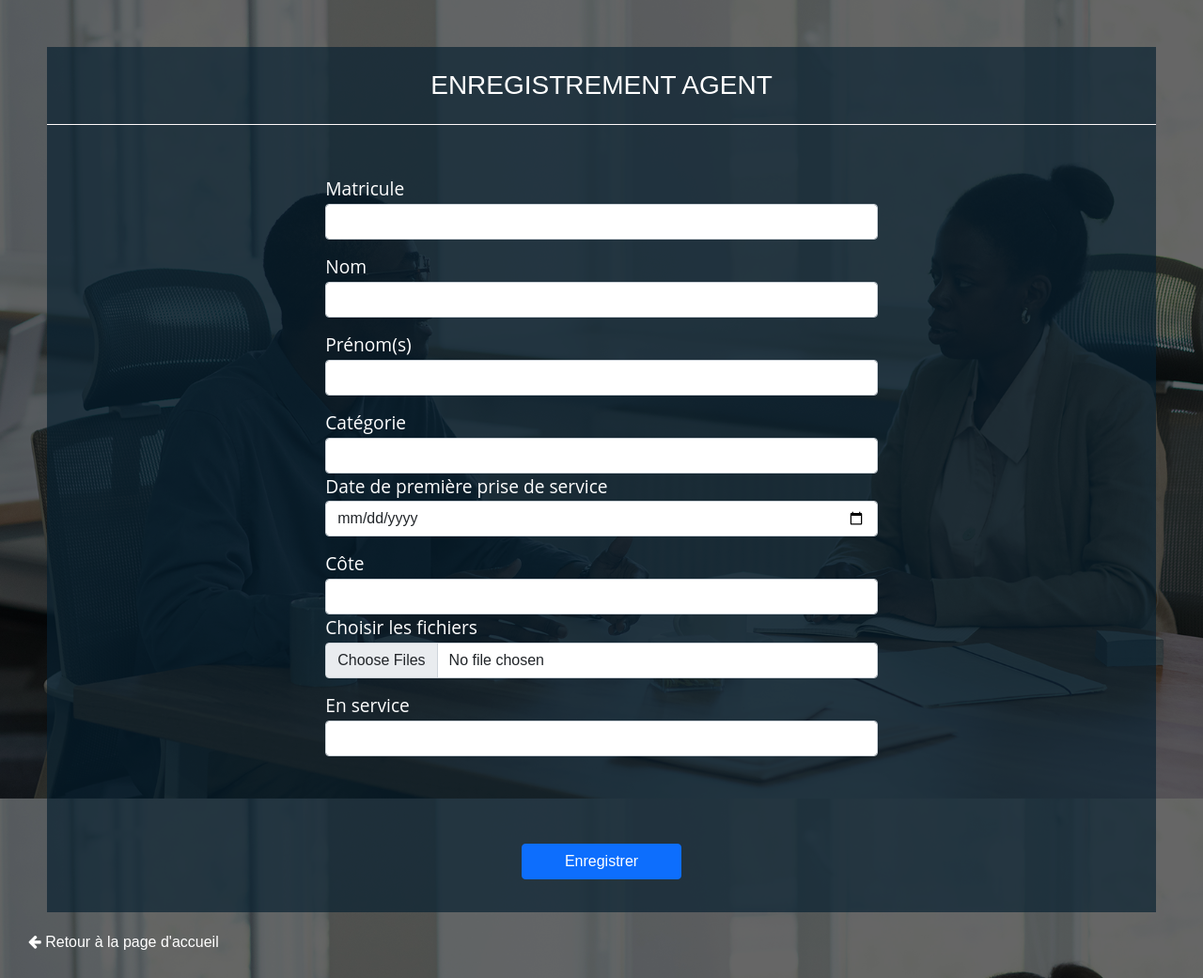
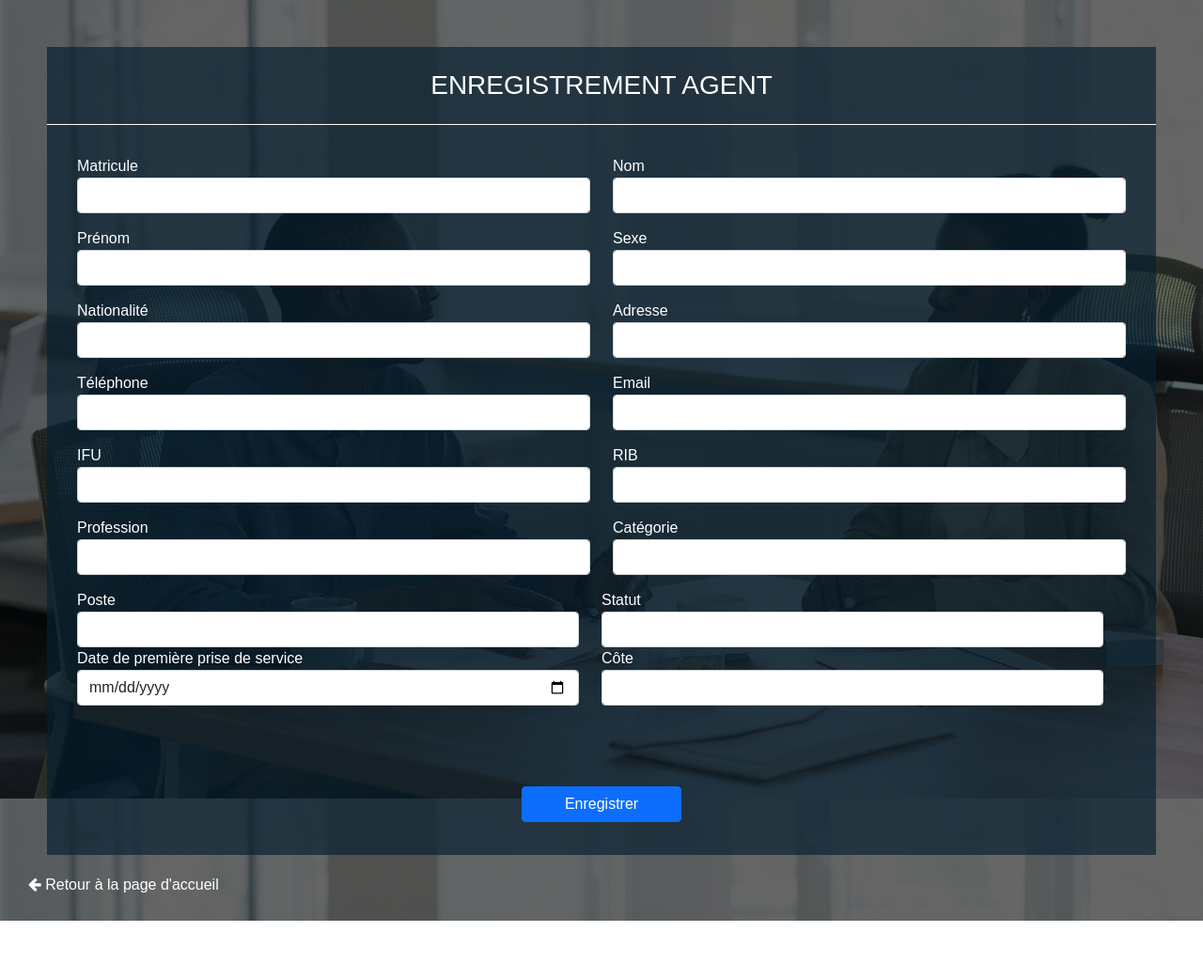
Before and after one commit to EmmanuelNoel/pgpeneam, a PHP site: page /eagent.php in a window 1280 px wide. Shown: the whole page at 94% size. After the commit the page ends 980 px from the top, so only its background shows below. Run offline with PHP 8.4, Linux system fonts and the light colour scheme; lists and menus that the app fills with data are empty.

Commit message:
pardon ohhh faut finir ça

```diff
--- a/css/style.css
+++ b/css/style.css
@@ -3254,13 +3254,12 @@ div#graph1, div#graph4, div#graph5, div#graph6, div#graph7, div#graph8, div#grap
 
 .third {
     color: white;
-    font-size: 1.2em;
+    font-size: 1em;
     background: transparent;
     border: 1px solid snow;
     border-left: none;
     border-right: none;
     border-bottom: none;
-
     padding: 2em;
 }
 
@@ -3271,7 +3270,7 @@ div#graph1, div#graph4, div#graph5, div#graph6, div#graph7, div#graph8, div#grap
 
 .col-6{
     text-align: left;
-    margin-bottom: 5px;
+    margin-bottom: 15px;
 }
 
 .col-lg-6{
@@ -3292,25 +3291,7 @@ div#graph1, div#graph4, div#graph5, div#graph6, div#graph7, div#graph8, div#grap
     width: 15%;
 }
 
-/* confirm page */
-
-.confirm-main{
-    margin: auto;
-    margin-top: 20em;
-    background: rgba(4, 35, 55, 0.678);
-    width: 30%;
-}
-
-.confirm-main i .fa.fa-check-square-o{
-    font-size: 40px;
-    color: white;
+/*Page d'édition de contrat*/
+.col-md-6{
     text-align: left;
 }
-
-.confirm{
-    color: white;
-    padding: 10px;
-    text-align: center;
-    font-size: 1em;
-
-}
--- a/eagent.php
+++ b/eagent.php
@@ -40,150 +40,131 @@ Smartphone Compatible web template, free webdesigns for Nokia, Samsung, LG, Sony
 			<p>ENREGISTREMENT AGENT </p>
 
 			<section class="third">
-				<div class="container">
 
-					<div class="row justify-content-center">
 
-						<div class="col-lg-7 col-md-7 col-sm-12">
-							<div class="modal-body">
-								<div class="social-login center-tr">
+				<div class="row">
+
+					<div class="col-md-6">
+						<label for="">Matricule</label>
+						<input type="text" class="form-control" placeholder="" name="" value="">
 					</div>
-								<div class="login-form">
-									<form method="POST" action="eagent.php">
-										<input type="hidden" name="_token" value="">
 
-										<div class="form-group">
-											<div class="input-with-gray">
-												<label for="matricule" >Matricule</label>
-												<input type="text" class="form-control" placeholder="" name="matricule" value="">
-												<!-- <i class="ti-user"></i> -->
+					<div class="col-md-6">
+						<label for="">Nom</label>
+						<input type="text" class="form-control" placeholder="" name="" value="">
+					</div>
+
+				</div>
+
+				<div class="row">
+
+					<div class="col-md-6">
+						<label for="">Prénom</label>
+						<input type="text" class="form-control" placeholder="" name="" value="">
+					</div>
+
+
+					<div class="col-md-6">
+						<label for="">Sexe</label>
+						<select class="form-control " name="">
+							<option value="" disabled="" selected="" hidden=""> </option>
+							<option value="1">Homme</option>
+							<option value="">Femme</option>
+						</select>
+					</div>
+
+				</div>
+
+				<div class="row">
+
+					<div class="col-md-6">
+						<label for="">Nationalité</label>
+						<input type="text" class="form-control" placeholder="" name="" value="">
+					</div>
+
+					<div class="col-md-6">
+						<label for="">Adresse</label>
+						<input type="text" class="form-control" placeholder="" name="" value="">
+					</div>
+
+				</div>
+
+				<div class="row">
+
+					<div class="col-md-6">
+						<label for="">Téléphone</label>
+						<input type="tel" class="form-control" placeholder="" name="" value="">
+					</div>
+
+					<div class="col-md-6">
+						<label for="">Email</label>
+						<input type="email" name="" id="email" class="form-control">
+					</div>
+
+				</div>
+
+				<div class="row">
+
+					<div class="col-md-6">
+						<label for="">IFU</label>
+						<input type="tel" class="form-control" placeholder="" name="" value="">
+					</div>
+
+					<div class="col-md-6">
+						<label for="">RIB</label>
+						<input type="tel" name="" id="" class="form-control">
+					</div>
+
+				</div>
+
+				<div class="row">
+
+					<div class="col-md-6">
+						<label for="">Profession</label>
+						<input type="texte" class="form-control" placeholder="" name="" value="">
+					</div>
+
+					<div class="col-md-6">
+						<label for="categorie">Catégorie</label>
+						<select id="categorie" class="form-control " name="categorie">
+							<option value="" disabled="" selected="" hidden=""> </option>
+							<option value="ad">Administration</option>
+							<option value="en">Enseignant</option>
+						</select>
+					</div>
+
+					<div class="row">
+
+						<div class="col-md-6">
+							<label for="postead">Poste</label>
+							<select id="poste-ad" class="form-control " name="postead">
+								<option value="" disabled="" selected="" hidden=""> </option>
+							</select>
+						</div>
+
+						<div class="col-md-6">
+							<label for="statutad">Statut</label>
+							<select id="statutad" class="form-control " name="statutad">
+								<option value="" disabled="" selected="" hidden=""> </option>
+							</select>
+						</div>
+
+					</div>
+
+					<div class="row">
+
+						<div class="col-md-6">
+							<label for="date">Date de première prise de service</label>
+							<div>
+								<input type="date" name="date" id="date" class="form-control">
 							</div>
 						</div>
 
-										<div class="form-group">
-											<label for="nom">Nom</label>
-											<div class="input-with-gray">
-
-												<input type="nom" name="nom" id="nom" class="form-control " placeholder="">
-												<!-- <i class="ti-nom"></i> -->
-											</div>
-										</div>
-
-										<div class="form-group">
-											<label for="prenom">Prénom(s)</label>
-											<div class="input-with-gray">
-
-												<input type="prenom" name="prenom" id="prenom" class="form-control " placeholder="">
-												<!-- <i class="ti-prenom"></i> -->
-											</div>
-										</div>
-
-										<div class="form-group">
-											<label for="categorie">Catégorie</label>
-											<div class="input-with-gray">
-
-												<select id="categorie" class="form-control " name="categorie">
-													<option value="" disabled="" selected="" hidden="">  </option>
-													<option value="ad">Administration</option>
-													<option value="en">Enseignant</option>
-												</select>
-												<!-- <i class="ti-user"></i> -->
-											</div>
-
-											<div class="form-group" id="postad-d" style="display: none;">
-											<label for="postead">Poste</label>
-											<div class="input-with-gray">
-
-													<select id="poste-ad" class="form-control " name="postead">
-
-														<option value="" disabled="" selected="" hidden="">  </option>
-														<option value="9">Non affecté à un poste</option>
-														<option value="8">Directeur Adjoint</option>
-														<option value="7">Assistant Directeur</option>
-														<option value="6">Sécrétaire Gérénale</option>
-														<option value="5">Chef Service Comptable</option>
-														<option value="4">Sécrétaire Comptable</option>
-														<option value="3">Chef de Départements</option>
-														<option value="2">Chef Adjoint de Départements</option>
-														<option value="1">Secrétaire Administratif</option>
-														<option value="0">Coordonnateur du CREAM</option>
-
-													</select>
-												<!-- <i class="ti-nom"></i> -->
-											</div>
-										</div>
-
-										<div class="form-group" id="posten-d" style="display: none;">
-											<label for="posten">Poste</label>
-											<div class="input-with-gray">
-
-													<select id="poste-en" class="form-control " name="posten" >
-
-														<option value="" disabled="" selected="" hidden="">  </option>
-														<option value="9">Non affecté à un poste</option>
-														<option value="8">Professeur d'Initiation à l'Algorithme</option>
-														<option value="7">Professeur de Structure de données</option>
-														<option value="6">Professeur de Base de données</option>
-														<option value="5">Professeur de Comptabilité analytique</option>
-														<option value="4">Professeur de Statistique et probabilité</option>
-														<option value="3">Professeur de Bureautique</option>
-														<option value="2">Professeur de Mathématiques pour l'informatique</option>
-														<option value="1">Professeur d'Entrepreneuriat</option>
-														<option value="0">Professeur de Statistique inférentielle</option>
-
-													</select>
-												<!-- <i class="ti-nom"></i> -->
-											</div>
-										</div>
-
-											<div class="form-group" id="statutad-d" style="display: none;">
-												<label for="statutad">Statut</label>
-												<div class="input-with-gray">
-
-													<select id="statutad" class="form-control " name="statutad" title="Hey">
-
-														<option value="" disabled="" selected="" hidden="">  </option>
-														<option value="convent">Conventionné</option>
-														<option value="contract">Contractuel</option>
-														<option value="perma">Permanent</option>
-
-
-													</select>
-													<!-- <i class="ti-user"></i> -->
-												</div>
-											</div>
-
-											<div class="form-group" id="statuten-d"  style="display: none;">
-												<label for="statuten">Statut</label>
-												<div class="input-with-gray">
-
-													<select id="statuten" class="form-control " name="statuten">
-
-														<option value="" disabled="" selected="" hidden="">  </option>
-														<option value="perma">Permanent</option>
-														<option value="vact">Vacataire</option>
-
-													</select>
-													<!-- <i class="ti-user"></i> -->
-												</div>
-											</div>
-
-											<div class="form-group">
-												<label for="date">Date de première prise de service</label>
-												<div class="input-with-gray">
-
-													<input type="date" name="date" id="date" class="form-control">
-													<!-- <i class="ti-prenom"></i> -->
-												</div>
-											</div>
-
-											<div class="form-group">
+						<div class="col-md-6">
 							<label for="cote">Côte</label>
-											<div class="input-with-gray">
 
 								<select id="cote" class="form-control " name="cote">
-
-														<option value="" disabled="" selected="" hidden="">  </option>
+									<option value="" disabled="" selected="" hidden=""> </option>
 									<option value="0">E1</option>
 									<option value="1">E2</option>
 									<option value="2">E3</option>
@@ -196,47 +177,15 @@ Smartphone Compatible web template, free webdesigns for Nokia, Samsung, LG, Sony
 									<option value="9">C2</option>
 									<option value="10">C3</option>
 									<option value="11">C4</option>
-
 								</select>
-												<!-- <i class="ti-nom"></i> -->
-											</div>
-										</div>
-
-										<div class="form-group">
-											<label for="file">Choisir les fichiers</label>
-											<div class="input-with-gray">
-
-											<input type="file" name="file" id="file" class="form-control " placeholder="" multiple>
-												<!-- <i class="ti-nom"></i> -->
-											</div>
-										</div>
-
-										<div class="form-group">
-											<label for="service">En service</label>
-											<div class="input-with-gray">
-
-													<select id="service" class="form-control " name="service">
-
-														<option value="" disabled="" selected="" hidden="">  </option>
-														<option value="1">Oui</option>
-														<option value="">Non</option>
-
-													</select>
-												<!-- <i class="ti-nom"></i> -->
-											</div>
-										</div>
-
-
-									</form>
-
-								</div>
-							</div>
 						</div>
 
 					</div>
 
-				</div>
+
 			</section>
+
+
 
 			<div class="row">
 				<div class="col-12">
```
Also changed, not shown: bref.txt (+181 -4 lines), contrat.php (+86 -74 lines), index.php (+22 -10 lines). Lines whose indentation alone changed are shown as unchanged.
